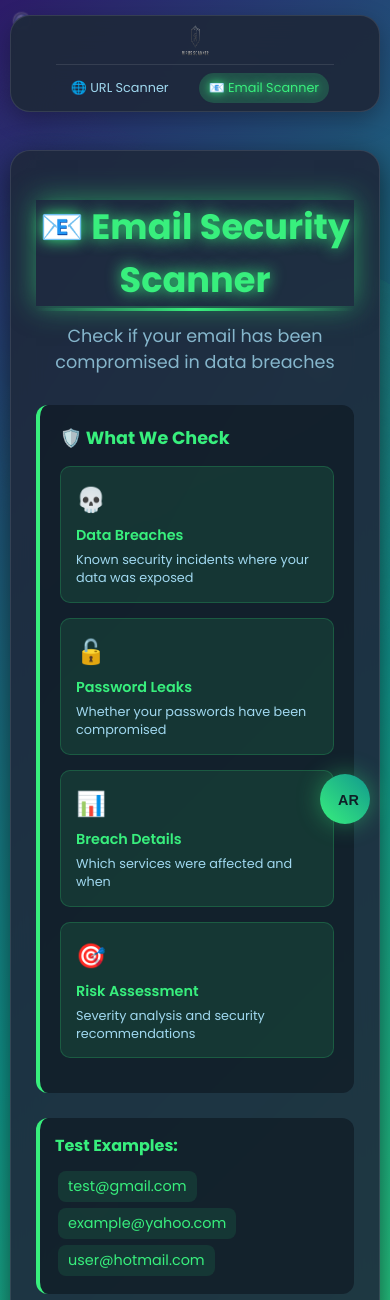
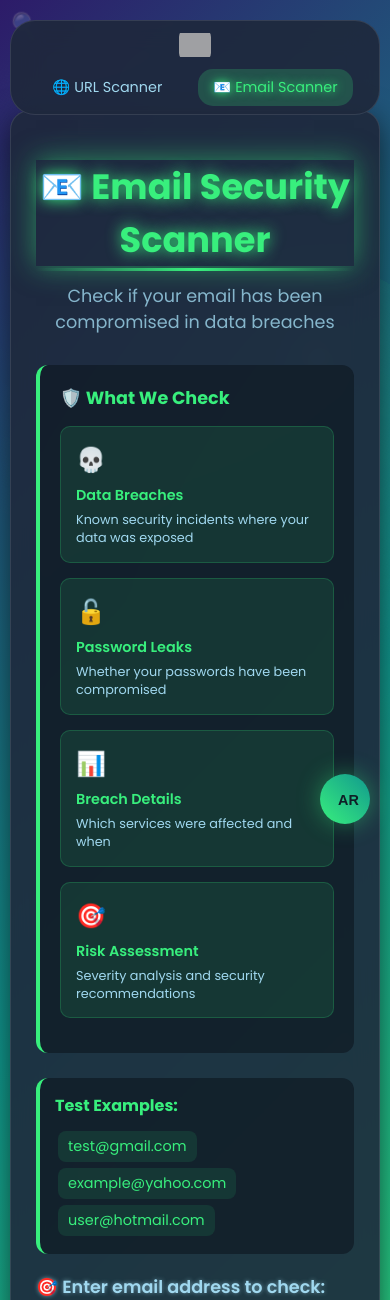
Before and after one commit to harsgames/Virus-Scanner, a Flask app: page /email-scanner in a window 390 px wide. Shown: the top 1300 px of the page. Run offline with Flask 3, Linux system fonts and the light colour scheme; grey boxes are pictures that could not be loaded.

Commit message:
Update email-scanner.html

```diff
--- a/templates/email-scanner.html
+++ b/templates/email-scanner.html
@@ -73,61 +73,45 @@
       60% { transform: translateY(-5px); }
     }
 
-    .logo-header {
+    .nav-bar {
       position: fixed;
-      top: 15px;
+      top: 20px;
       left: 50%;
       transform: translateX(-50%);
-      background: rgba(30, 41, 59, 0.95);
-      border-radius: 20px;
-      padding: 10px 25px;
-      backdrop-filter: blur(20px);
+      background: rgba(30, 41, 59, 0.9);
+      border-radius: 25px;
+      padding: 10px 20px;
+      backdrop-filter: blur(15px);
       border: 1px solid rgba(255, 255, 255, 0.1);
       z-index: 1000;
       animation: slideInUp 0.5s ease-out;
       display: flex;
       align-items: center;
       gap: 15px;
-      box-shadow: 0 8px 25px rgba(0, 0, 0, 0.3);
-    }
-
-    .logo-container {
-      display: flex;
-      align-items: center;
-      gap: 12px;
     }
 
     .logo-image {
-      width: 35px;
+      width: 40px;
       height: 40px;
-      filter: brightness(1.2) contrast(1.1);
+      border-radius: 8px;
+      filter: brightness(1.1);
       opacity: 0.9;
-    }
-
-    .logo-text {
-      color: #38ef7d;
-      font-weight: 700;
-      font-size: 1.1rem;
-      letter-spacing: 0.5px;
-      text-shadow: 0 0 10px rgba(56, 239, 125, 0.3);
+      object-fit: contain;
     }
 
     .nav-links {
       display: flex;
       gap: 10px;
-      margin-left: 20px;
-      padding-left: 20px;
-      border-left: 1px solid rgba(255, 255, 255, 0.1);
     }
 
     .nav-links a {
       color: #a0d8ef;
       text-decoration: none;
+      margin: 0 15px;
       padding: 8px 15px;
       border-radius: 15px;
       transition: all 0.3s ease;
       font-weight: 500;
-      font-size: 0.9rem;
     }
 
     .nav-links a:hover, .nav-links a.active {
@@ -142,7 +126,7 @@
       box-shadow: 0 8px 30px rgba(0, 0, 0, 0.6);
       max-width: 700px;
       width: 100%;
-      margin: 120px auto 40px auto;
+      margin: 100px auto 40px auto;
       padding: 30px 40px;
       backdrop-filter: blur(15px);
       border: 1px solid rgba(255, 255, 255, 0.1);
@@ -495,7 +479,7 @@
         grid-template-columns: 1fr;
       }
 
-      .logo-header {
+      .nav-bar {
         left: 10px;
         right: 10px;
         transform: none;
@@ -504,35 +488,22 @@
         gap: 8px;
       }
 
-      .logo-container {
-        gap: 8px;
-      }
-
       .logo-image {
-        width: 28px;
+        width: 32px;
         height: 32px;
       }
 
-      .logo-text {
+      .nav-links {
+        gap: 5px;
+      }
+
+      .nav-links a {
+        margin: 0 8px;
         font-size: 0.9rem;
       }
 
-      .nav-links {
-        margin-left: 0;
-        padding-left: 0;
-        border-left: none;
-        border-top: 1px solid rgba(255, 255, 255, 0.1);
-        padding-top: 8px;
-      }
-
-      .nav-links a {
-        margin: 0 5px;
-        font-size: 0.8rem;
-        padding: 6px 10px;
-      }
-
       .container {
-        margin: 140px auto 20px auto;
+        margin: 100px auto 20px auto;
         padding: 25px;
       }
 
@@ -543,16 +514,14 @@
   </style>
 </head>
 <body>
-  <!-- Logo Header with Navigation -->
-  <header class="logo-header">
-    <div class="logo-container">
-      <img src="templates/Virus.png" alt="Virus Scanner Logo" class="logo-image" />
-    </div>
-    <nav class="nav-links">
+  <!-- Navigation -->
+  <nav class="nav-bar">
+    <img src="/static/Virus.png" alt="Virus Scanner Logo" class="logo-image" />
+    <div class="nav-links">
       <a href="/url-scanner">🌐 URL Scanner</a>
       <a href="/email-scanner" class="active">📧 Email Scanner</a>
-    </nav>
-  </header>
+    </div>
+  </nav>
 
   <!-- Floating background icons -->
   <div class="floating-icon">📧</div>
@@ -787,7 +756,6 @@
       document.getElementById('email-input').focus();
     }
 
-    // Domain indicator - removed for cleaner interface
     const emailInput = document.getElementById('email-input');
 
     function typeWriter(element, text, speed = 50) {
@@ -818,18 +786,19 @@
         document.getElementById('toggle-lang').textContent = 'EN';
         emailInput.placeholder = 'your.email@example.com';
 
-        // Update navigation
         navLinks[0].textContent = '🌐 ماسح المواقع';
         navLinks[1].textContent = '📧 ماسح البريد';
 
-        // Update info section
         document.querySelector('.email-info h3').textContent = '🛡️ ما نفحصه';
         document.querySelectorAll('.info-item .title')[0].textContent = 'تسريبات البيانات';
+        document.querySelectorAll('.info-item .desc')[0].textContent = 'حوادث أمنية معروفة تم فيها كشف بياناتك';
+        document.querySelectorAll('.info-item .title')[1].textContent = 'تسريبات كلمات المرور';
+        document.querySelectorAll('.info-item .desc')[1].textContent = 'ما إذا كانت كلمات مرورك قد تم اختراقها';
+        document.querySelectorAll('.info-item .title')[2].textContent = 'تفاصيل التسريبات';
         document.querySelectorAll('.info-item .desc')[2].textContent = 'أي الخدمات تأثرت ومتى';
         document.querySelectorAll('.info-item .title')[3].textContent = 'تقييم المخاطر';
         document.querySelectorAll('.info-item .desc')[3].textContent = 'تحليل الخطورة وتوصيات الأمان';
 
-        // Update examples
         document.querySelector('.email-examples h3').textContent = 'أمثلة للاختبار:';
 
       } else {
@@ -840,11 +809,9 @@
         document.getElementById('toggle-lang').textContent = 'AR';
         emailInput.placeholder = 'your.email@example.com';
 
-        // Update navigation
         navLinks[0].textContent = '🌐 URL Scanner';
         navLinks[1].textContent = '📧 Email Scanner';
 
-        // Update info section
         document.querySelector('.email-info h3').textContent = '🛡️ What We Check';
         document.querySelectorAll('.info-item .title')[0].textContent = 'Data Breaches';
         document.querySelectorAll('.info-item .desc')[0].textContent = 'Known security incidents where your data was exposed';
@@ -855,7 +822,6 @@
         document.querySelectorAll('.info-item .title')[3].textContent = 'Risk Assessment';
         document.querySelectorAll('.info-item .desc')[3].textContent = 'Severity analysis and security recommendations';
 
-        // Update examples
         document.querySelector('.email-examples h3').textContent = 'Test Examples:';
       }
     }
@@ -885,7 +851,6 @@
         return;
       }
 
-      // Validate email
       if (!value.match(/^[^\s@]+@[^\s@]+\.[^\s@]+$/)) {
         errorDiv.textContent = currentLang === 'ar' ? 'يرجى إدخال عنوان بريد إلكتروني صحيح' : 'Please enter a valid email address';
         submitBtn.disabled = false;
@@ -893,7 +858,6 @@
         return;
       }
 
-      // Show scanning animation
       scanProgress.style.display = 'block';
       const scanSteps = currentLang === 'ar' ? [
         'تهيئة ماسح البريد الإلكتروني...',
@@ -1022,12 +986,10 @@
       submitBtn.classList.remove('scanning-button');
     }
 
-    // Event listeners
     document.getElementById('scan-form').addEventListener('submit', fetchScan);
     document.getElementById('scan-btn').addEventListener('click', fetchScan);
 
-    // Initialize
-    setLanguage('en');
+    }
   </script>
 </body>
 </html>
```
